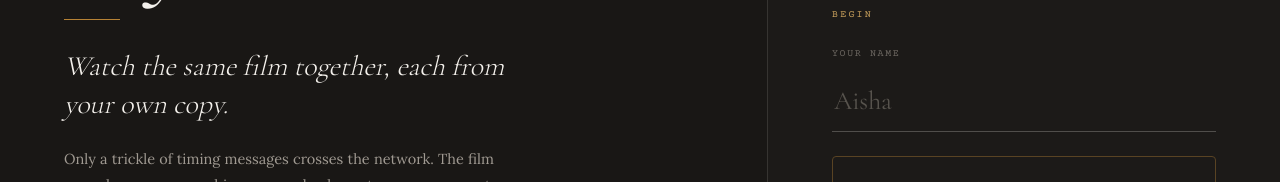
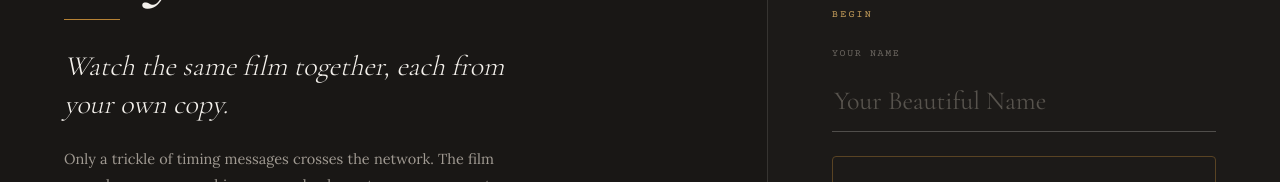
Before and after one commit to SigniorAtif/ruyah, a Next.js app: page / in a window 1280 px wide. Shown: the part 176-358 px from the top of the page. Built offline with nearby package versions, Linux system fonts and the light colour scheme.

Commit message:
chore(lobby): use a friendlier name placeholder
Replaces the sample name in the name field with a prompt addressed to the person.

```diff
--- a/components/Lobby.tsx
+++ b/components/Lobby.tsx
@@ -159,7 +159,7 @@ export function Lobby() {
               setName(e.target.value);
               setLocalError(null);
             }}
-            placeholder="Aisha"
+            placeholder="Your Beautiful Name "
             maxLength={24}
             autoComplete="off"
             className="w-full border-0 border-b border-line-strong bg-transparent px-0.5 py-[11px] font-display text-[26px] outline-none transition-colors duration-300 focus:border-gold"
```
